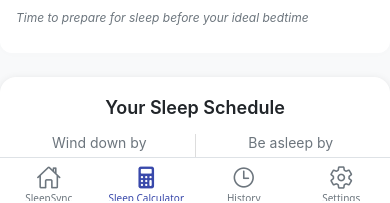
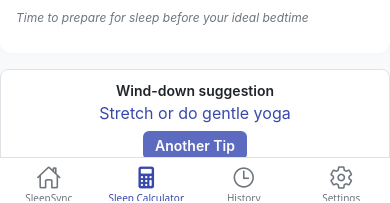
Before and after one commit to JayNightmare/SleepSync, a React Native app: screen /SleepCalculator in a window 390 px wide. Shown: the part 638-841 px from the top of the page. Built offline with nearby package versions, Linux system fonts and the light colour scheme.

Commit message:
Add wind-down suggestion component

```diff
--- /dev/null
+++ b/src/components/WindDownSuggestion.tsx
@@ -0,0 +1,74 @@
+import React, { useState, useEffect } from 'react';
+import { View, Text, TouchableOpacity, StyleSheet } from 'react-native';
+import { colors } from '../styles/theme';
+import defaultSuggestions from '../data/windDownSuggestions';
+
+interface WindDownSuggestionProps {
+  isDarkMode: boolean;
+  /**
+   * Optional custom suggestions list.
+   * When provided it replaces the defaults.
+   */
+  suggestions?: string[];
+}
+
+const WindDownSuggestion: React.FC<WindDownSuggestionProps> = ({
+  isDarkMode,
+  suggestions = defaultSuggestions,
+}) => {
+  const [index, setIndex] = useState(0);
+  const theme = isDarkMode ? colors.dark : colors.light;
+
+  useEffect(() => {
+    // Pick a random suggestion when mounted
+    const randomIndex = Math.floor(Math.random() * suggestions.length);
+    setIndex(randomIndex);
+  }, [suggestions]);
+
+  const next = () => {
+    setIndex(prev => (prev + 1) % suggestions.length);
+  };
+
+  return (
+    <View style={[styles.container, { backgroundColor: theme.card, borderColor: theme.border }]}>
+      <Text style={[styles.title, { color: theme.text }]}>Wind-down suggestion</Text>
+      <Text style={[styles.suggestion, { color: theme.primary }]}>{suggestions[index]}</Text>
+      {suggestions.length > 1 && (
+        <TouchableOpacity style={[styles.button, { backgroundColor: theme.accent }]} onPress={next}>
+          <Text style={styles.buttonText}>Another Tip</Text>
+        </TouchableOpacity>
+      )}
+    </View>
+  );
+};
+
+const styles = StyleSheet.create({
+  container: {
+    padding: 12,
+    borderRadius: 8,
+    borderWidth: 1,
+    alignItems: 'center',
+    marginVertical: 8,
+  },
+  title: {
+    fontSize: 14,
+    fontWeight: '600',
+    marginBottom: 4,
+  },
+  suggestion: {
+    fontSize: 16,
+    textAlign: 'center',
+    marginBottom: 8,
+  },
+  button: {
+    paddingVertical: 6,
+    paddingHorizontal: 12,
+    borderRadius: 6,
+  },
+  buttonText: {
+    color: '#FFFFFF',
+    fontWeight: '600',
+  },
+});
+
+export default WindDownSuggestion;
--- /dev/null
+++ b/src/data/windDownSuggestions.ts
@@ -0,0 +1,11 @@
+export const defaultWindDownSuggestions: string[] = [
+  'Read a few pages of a book',
+  'Try a short meditation session',
+  'Listen to calming music',
+  'Write in a journal',
+  'Take a warm shower or bath',
+  'Stretch or do gentle yoga',
+  'Prepare your to-do list for tomorrow'
+];
+
+export default defaultWindDownSuggestions;
--- a/src/screens/SleepCalculatorScreen.tsx
+++ b/src/screens/SleepCalculatorScreen.tsx
@@ -18,6 +18,7 @@ import { SleepSettings, WindDownOption } from '../types';
 
 import TimePicker from '../components/TimePicker';
 import WindDownSelector from '../components/WindDownSelector';
+import WindDownSuggestion from '../components/WindDownSuggestion';
 import ResultCard from '../components/ResultCard';
 
 const SleepCalculatorScreen: React.FC = () => {
@@ -196,6 +197,8 @@ const SleepCalculatorScreen: React.FC = () => {
                     />
                 </View>
 
+                <WindDownSuggestion isDarkMode={isDarkMode} />
+
                 <ResultCard
                     bedtime={bedtime}
                     windDownTime={windDownTime}
```
